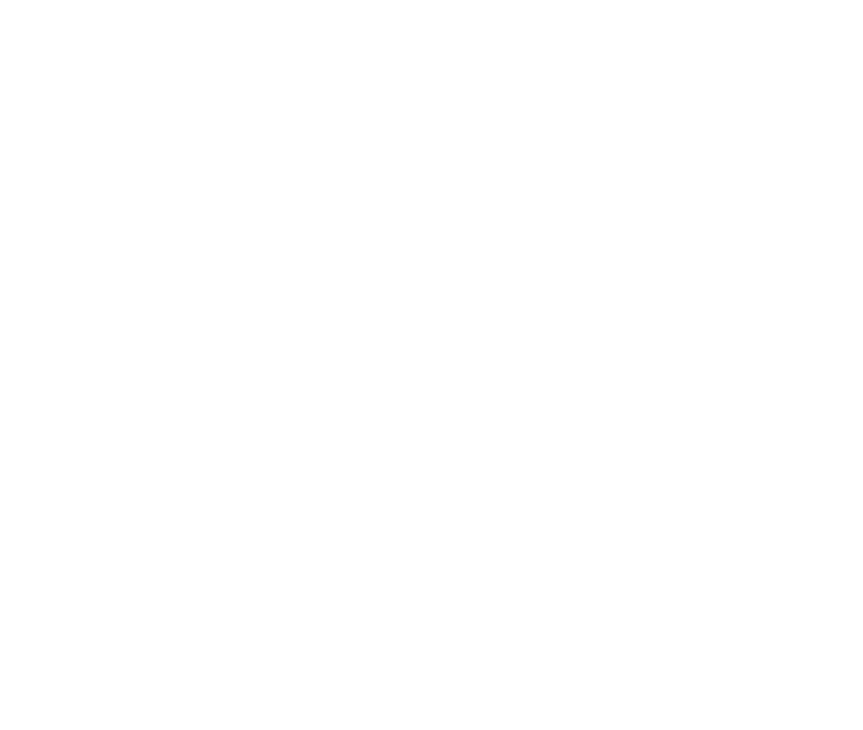
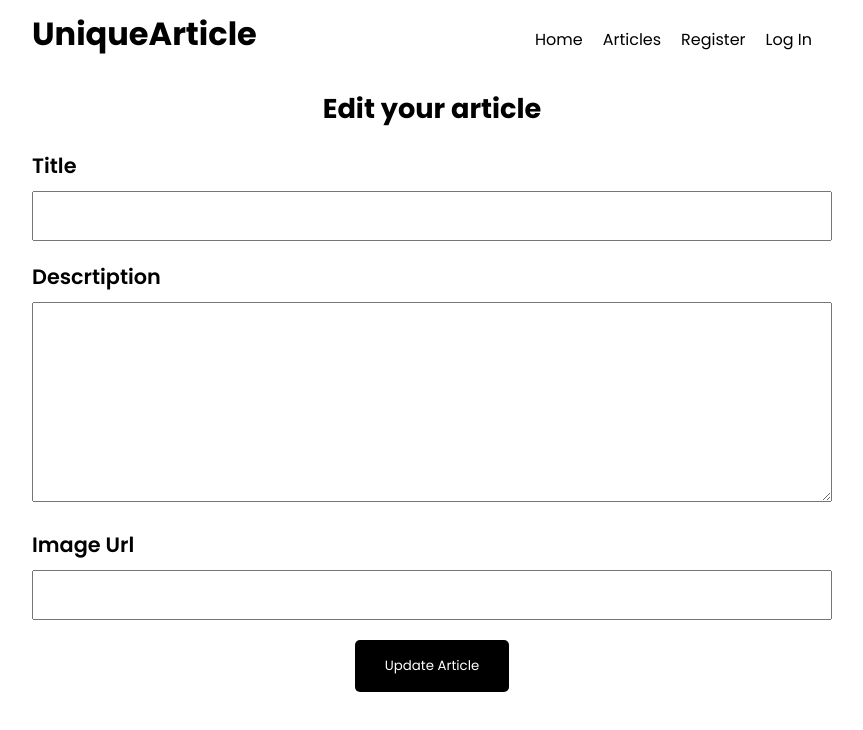
Before and after one commit to RoshanGamage01/article.unique, a React (Create React App) app in the folder client/: page /article/update/1 in a window 1280 px wide. Before the commit this address had no page. Shown: the top 730 px of the page, without its empty margins (208-1071 px from the left). Built offline with nearby package versions, Linux system fonts and the light colour scheme; no server answers.

Commit message:
create 'edit article' feature

```diff
--- a/client/src/App.js
+++ b/client/src/App.js
@@ -7,6 +7,7 @@
 import Article from "./pages/Article";
 import Reading from "./pages/Reading";
 import CreateArticle from "./pages/CreateArticle";
+import EditArticle from "./pages/EditArticle";
 
 function App(){
     return (
@@ -18,6 +19,7 @@
                 <Route path="/article" element={<Article />}/>
                 <Route path="/article/:id" element={<Reading />}/>
                 <Route path="/article/new/:id" element={<CreateArticle/>}/>
+                <Route path="/article/update/:id" element={<EditArticle/>}/>
            </Routes>
     )
 }
--- /dev/null
+++ b/client/src/components/EditArticleForm.jsx
@@ -0,0 +1,69 @@
+import axios from "axios";
+import { useEffect } from "react";
+import { useState } from "react";
+import { useNavigate } from "react-router-dom";
+
+function EditArticleForm(props) {
+  const [articleData, setArticleData] = useState({});
+  const navigate = useNavigate();
+
+  useEffect(() => {
+    axios
+      .get(`http://localhost:3000/api/article/${props.id}`, {
+        headers: { "x-auth-token": localStorage.getItem("auth-token") },
+      })
+      .then((response) => {
+        const data = response.data;
+        setArticleData(data);
+      });
+  }, []);
+
+  function addValues(event) {
+    const key = event.target.name;
+    const value = event.target.value;
+
+    setArticleData((oldValue) => ({ ...oldValue, [key]: value }));
+  }
+
+  async function btnUpdateArticleOnChange(){
+    await axios.put(`http://localhost:3000/api/article/update/${props.id}`, articleData, {headers: {"x-auth-token": localStorage.getItem("auth-token")}})
+            .then(response => {
+                navigate("/article/"+props.id)
+            })
+  }
+
+  return (
+    <div className="edit-article-form">
+      <div className="title">Edit your article</div>
+      <div>
+        <label>Title</label>
+        <input
+          type="text"
+          value={articleData.title || ""}
+          name="title"
+          onChange={addValues}
+        />
+      </div>
+      <div>
+        <label>Descrtiption</label>
+        <textarea
+          value={articleData.description || ""}
+          name= 'description'
+          onChange={addValues}
+        />
+      </div>
+      <div>
+        <label>Image Url</label>
+        <input
+          type="text"
+          value={articleData.image || ""}
+          name="image"
+          onChange={addValues}
+        />
+      </div>
+      <button onClick={btnUpdateArticleOnChange}>Update Article</button>
+    </div>
+  );
+}
+
+export default EditArticleForm;
--- a/client/src/components/NewArticleForm.jsx
+++ b/client/src/components/NewArticleForm.jsx
@@ -32,7 +32,7 @@
 
   return (
     <div className="article-form">
-      <div className="title">
+        <div className="title">Write your Article</div>
         <label>Title</label>
         <input
           type={"text"}
@@ -41,15 +41,12 @@
           placeholder="Title of your article"
           name="title"
         />
-      </div>
-      <div className="content">
         <label>Content</label>
         <textarea
           value={articleData.desc || ""}
           onChange={addValue}
           name="desc"
         />
-      </div>
       <input
         type={"text"}
         placeholder="image url"
--- /dev/null
+++ b/client/src/pages/EditArticle.jsx
@@ -0,0 +1,17 @@
+import { useParams } from "react-router-dom"
+import EditArticleForm from "../components/EditArticleForm"
+import Navbar from "../components/Navbar"
+import "../styles/edit_article.scss"
+
+function EditArticle(){
+    const params = useParams()
+
+    return (
+        <section>
+            <Navbar />
+            <EditArticleForm id={params.id}/>
+        </section>
+    )
+}
+
+export default EditArticle
--- a/client/src/pages/Reading.jsx
+++ b/client/src/pages/Reading.jsx
@@ -8,7 +8,6 @@
   const linkProps = useParams();
   const writer = new URLSearchParams(useLocation().search);
   const [article, setArticle] = useState({});
-
 
   useEffect(() => {
     getData();
@@ -23,7 +22,7 @@
         setArticle(data);
       });
   }
-  console.log(article);
+
   return (
     <section>
       <Navbar />
@@ -32,7 +31,7 @@
           className="article-cover"
           style={{ background: `url('${article.image}')` }}
         >
-          <Link to="/me" style={article.canEdit ? {display: 'flex'} : {display: 'none'}}>Edit Article</Link>
+          <Link to={`/article/update/${linkProps.id}`} style={article.canEdit ? {display: 'flex'} : {display: 'none'}}>Edit Article</Link>
         </div>
         <div className="text-aria">
           <div className="title">{article.title}</div>
--- /dev/null
+++ b/client/src/styles/edit_article.scss
@@ -0,0 +1,84 @@
+.edit-article-form{
+    margin: 20px;
+    text-align: center;
+    .title{
+        font-size: 1.7em;
+        font-weight: bold;
+        margin-bottom: 20px;
+    }
+
+    label{
+        display: block;
+        font-size: 1.3em;
+        font-weight: 600;
+        margin-bottom: 10px;
+        text-align: left;
+    }
+
+    input{
+        width: 100%;
+        height: 50px;
+        padding: 10px;
+        color: rgb(154, 152, 152);
+        transition: 0.3s ease;
+        margin-bottom: 20px;
+    }
+
+    input:focus{
+        color: black;
+        outline: black;
+    }
+
+    textarea{
+        width: 100%;
+        height: 200px;
+        padding: 10px;
+        color: rgb(154, 152, 152);
+        transition: 0.3s ease;
+        margin-bottom: 20px;
+    }
+
+    textarea:focus{
+        color: black;
+        outline: black;
+    }
+
+    button{
+        padding: 14px 28px;
+        border: 2px solid transparent;
+        border-radius: 5px;
+        background-color: black;
+        color: white;
+        transition: 0.3s ease;
+        cursor: pointer;
+    }
+    button:active{
+        background-color: white;
+        color: black;
+        border-color: black;
+    }
+}
+
+@media screen and (min-width: 500px){
+    .edit-article-form{
+        margin: 20px 50px;
+    }
+}
+
+@media screen and (min-width: 768px){
+    .edit-article-form{
+        margin: 20px 5em;
+    }
+}
+
+@media screen and (min-width: 1000px){
+    .edit-article-form{
+        margin: 20px 10em;
+    }
+}
+
+@media screen and (min-width: 1200px){
+    .edit-article-form{
+        margin: 20px 15em;
+    }
+}
--- a/client/src/styles/navbar.scss
+++ b/client/src/styles/navbar.scss
@@ -79,6 +79,7 @@
           top: 25px;
           right: -10px;
           width: 200px;
+          height: 150px;
           padding: 10px;
           border-radius: 10px;
           background-color: black;
@@ -92,10 +93,12 @@
             border: 2px solid transparent;
             top: -20px;
             margin: 10px 0;
+            transition: ease;
+            border-radius: 5px;
           }
 
           a:hover {
-            border-bottom: 2px solid white;
+            background-color: rgb(40, 40, 40);
           }
         }
 
--- a/client/src/styles/newarticle.scss
+++ b/client/src/styles/newarticle.scss
@@ -1,5 +1,13 @@
 .article-form{
     margin: 20px;
+
+    .title{
+        font-size: 1.7em;
+        font-weight: bold;
+        text-align: center;
+        margin-bottom: 20px;
+    }
+
     label{
         display: block;
     }
@@ -8,23 +16,25 @@
         width: 100%;
         padding: 20px;
         letter-spacing: 1px;
-        border: 2px solid black;
-        border-radius: 5px;
+        border: none;
+        border-bottom: 2px solid rgb(192, 191, 191);
         margin-bottom: 20px;
+        transition: 0.2s ease-in;
     }
-    input:focus{
-        outline: black;
-
+    input:focus, textarea:focus{
+        outline: none;
+        border-bottom: 2px solid black;
+        border-radius: 0;
     }
     textarea{
         width: 100%;
         height: 200px;
-        border: 2px solid black;
+        border: none;
+        border-bottom: 2px solid rgb(192, 191, 191);
+        background-color: rgb(243, 242, 242);
         border-radius: 5px;
+        transition: 0.2s ease-in;
         padding: 10px;
-    }
-    textarea:focus{
-        outline: black;
     }
 
     .btns{
```
Also changed, not shown: 1 other file (tests, documents, lock files or other folders).
